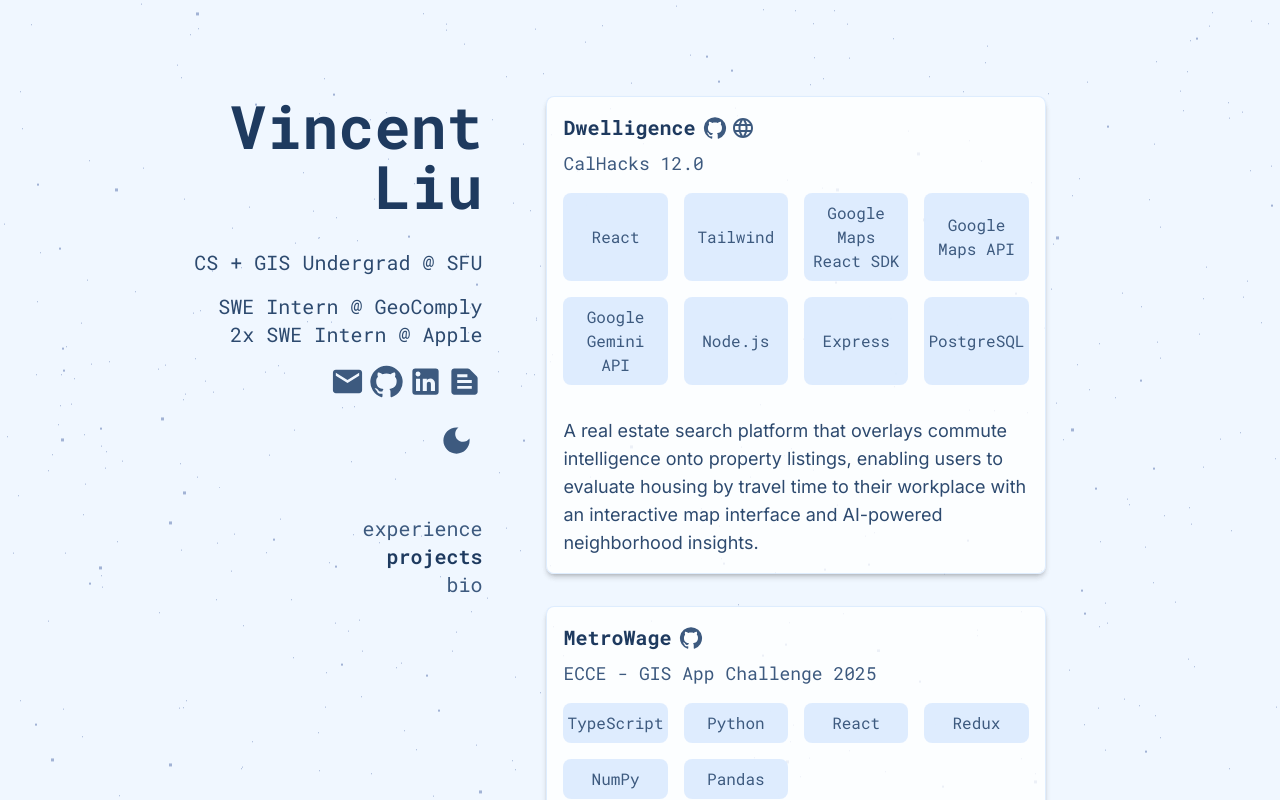
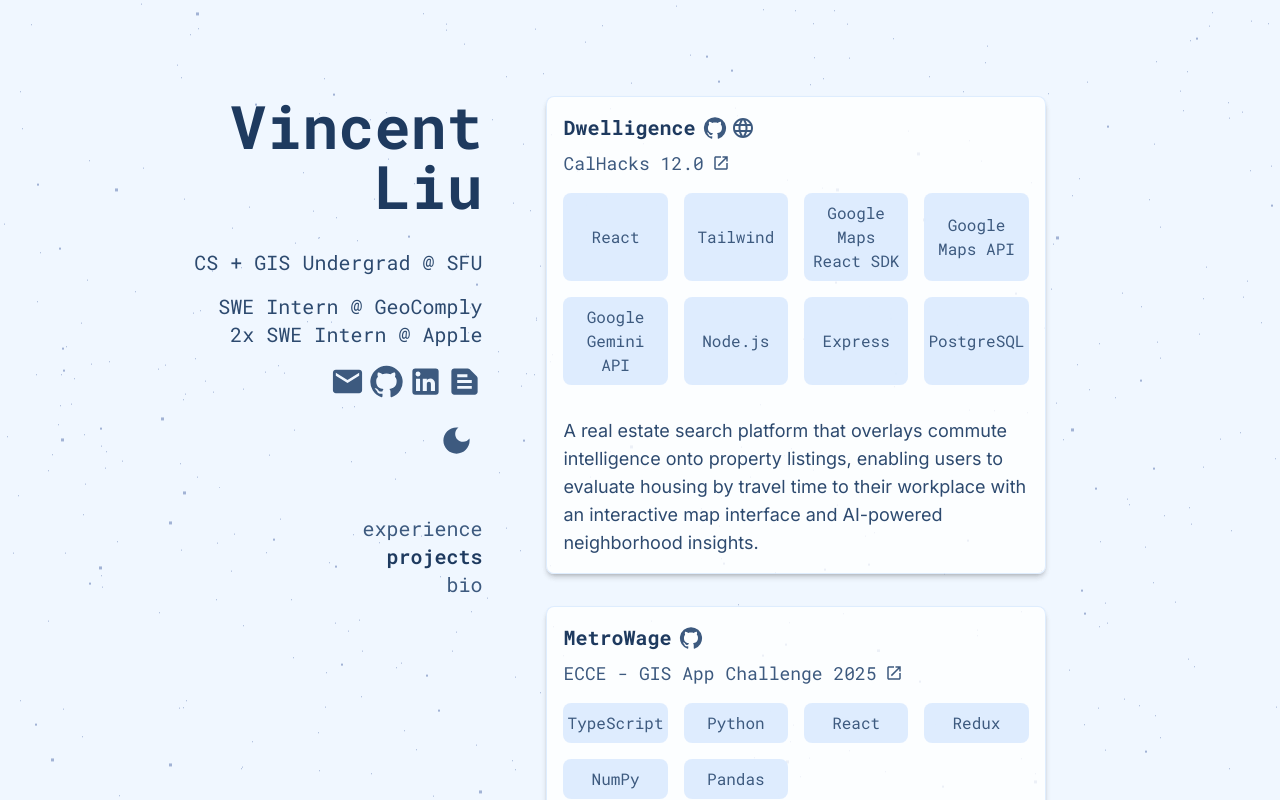
Before and after one commit to vinn03/personal-portfolio, a React (Vite) app in the folder portfolio/: page / in a window 1280 px wide. Both pictures are taken after a click on the link "projects". Shown: the top 800 px of the page. Built offline with nearby package versions, Linux system fonts and the light colour scheme.

Commit message:
commit messages are hard

```diff
--- a/portfolio/src/components/projects/project-component.tsx
+++ b/portfolio/src/components/projects/project-component.tsx
@@ -1,10 +1,12 @@
 import React from "react";
 import { GitHub } from "@mui/icons-material";
 import LanguageIcon from "@mui/icons-material/Language";
+import OpenInNewIcon from "@mui/icons-material/OpenInNew";
 
 interface ProjectProps {
   title?: string;
   affiliation?: string;
+  eventLink?: string;
   webLink?: string;
   githubLink?: string;
   technologies?: string[];
@@ -29,6 +31,7 @@
 const Project: React.FC<ProjectProps> = ({
   title,
   affiliation,
+  eventLink,
   webLink,
   githubLink,
   technologies,
@@ -63,9 +66,21 @@
           ) : null}
         </span>
       </div>
-      <h3 className="text-sm lg:text-lg font-mono text-navy-700 dark:text-blue-300">
-        {affiliation}
-      </h3>
+      {eventLink ? (
+        <a
+          href={eventLink}
+          target="_blank"
+          rel="noreferrer"
+          className="text-sm lg:text-lg font-mono text-navy-700 dark:text-blue-300 inline-flex items-center hover:text-navy-900 dark:hover:text-blue-100"
+        >
+          {affiliation}
+          <OpenInNewIcon style={{ fontSize: "inherit" }} className="ml-2" />
+        </a>
+      ) : (
+        <h3 className="text-sm lg:text-lg font-mono text-navy-700 dark:text-blue-300">
+          {affiliation}
+        </h3>
+      )}
       <div className="grid grid-cols-3 lg:grid-cols-4 gap-4 mt-4">
         {technologies?.map((tech) => <Skill tech={tech} />)}
       </div>
--- a/portfolio/src/components/projects/projects.tsx
+++ b/portfolio/src/components/projects/projects.tsx
@@ -11,6 +11,7 @@
             affiliation={project.affiliation}
             webLink={project.webLink}
             githubLink={project.githubLink}
+            eventLink={project.eventLink}
             technologies={project.technologies}
             points={project.points}
           />
--- a/portfolio/src/data/experiences.json
+++ b/portfolio/src/data/experiences.json
@@ -5,7 +5,7 @@
     "companyUrl": "https://www.geocomply.com/anti-fraud-and-geolocation-solutions/geocomply-core/",
     "location": "Vancouver, BC",
     "duration": "SEP 2025 - PRESENT",
-    "description": "Designed and implemented a modular machine learning model pipeline to detect fraudulent activity within geographic areas, delivering its results to customers via gRPC.",
+    "description": "Designed and implemented a modular model pipeline to detect fraudulent activity within geographic areas, delivering its results to customers via gRPC.",
     "technologies": ["Python", "PySpark", "SQL", "gRPC"]
   },
   {
--- a/portfolio/src/data/projects.json
+++ b/portfolio/src/data/projects.json
@@ -2,6 +2,7 @@
   {
     "title": "Dwelligence",
     "affiliation": "CalHacks 12.0",
+    "eventLink": "https://cal-hacks-12-0.devpost.com",
     "webLink": "https://devpost.com/software/dwelligence",
     "githubLink": "https://github.com/vinn03/dwelligence",
     "technologies": [
@@ -21,6 +22,7 @@
   {
     "title": "MetroWage",
     "affiliation": "ECCE - GIS App Challenge 2025",
+    "eventLink": "https://esricanada-ce.github.io/appchallenge/2025/",
     "githubLink": "https://github.com/benschoening/AppChallenge2025",
     "technologies": [
       "TypeScript",
@@ -37,6 +39,7 @@
   {
     "title": "MoodMirror",
     "affiliation": "nwHacks 2025",
+    "eventLink": "https://nwhacks-2025.devpost.com",
     "webLink": "https://devpost.com/software/moodmirror",
     "githubLink": "https://github.com/vinn03/moodmirror",
     "technologies": [
@@ -70,6 +73,7 @@
   {
     "title": "JobJug",
     "affiliation": "StormHacks 2024",
+    "eventLink": "https://stormhacks.devpost.com",
     "webLink": "https://devpost.com/software/jobjug",
     "githubLink": "https://github.com/im-calvin/job-jug",
     "technologies": [
@@ -106,17 +110,9 @@
     ]
   },
   {
-    "title": "Nuisance Report Tracker",
-    "affiliation": "SFU - CMPT 272",
-    "githubLink": "https://github.com/vinn03/nuisance-report-tracker",
-    "technologies": ["Angular", "TypeScript", "HTML", "CSS", "Leaflet", "HTTP"],
-    "points": [
-      "A web application that allows users to report and track neighborhood nuisances, such as potholes and graffiti, on an interactive map."
-    ]
-  },
-  {
     "title": "JapanGo",
     "affiliation": "StormHacks 2023",
+    "eventLink": "https://stormhacks-2023.devpost.com",
     "webLink": "https://devpost.com/software/japango",
     "githubLink": "https://github.com/bxian03/StormHacks2023",
     "technologies": [
@@ -134,6 +130,7 @@
   {
     "title": "IUPAC Discord Quiz Bot",
     "affiliation": "HackToSchool 2022",
+    "eventLink": "https://hacktoschool.devpost.com",
     "webLink": "https://devpost.com/software/hack-to-school-project",
     "githubLink": "https://github.com/im-calvin/HackToSchoolBot22",
     "technologies": ["Python", "Node.js", "Express", "MongoDB"],
```
